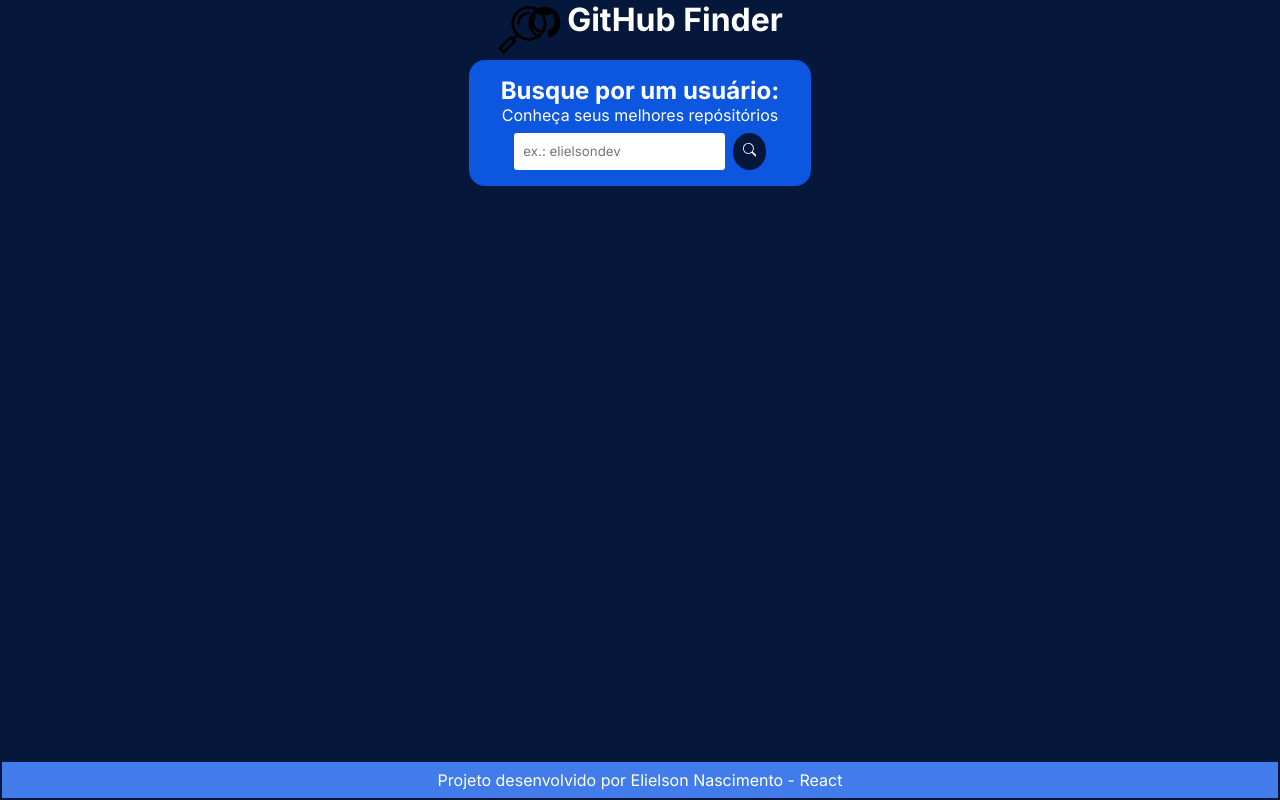
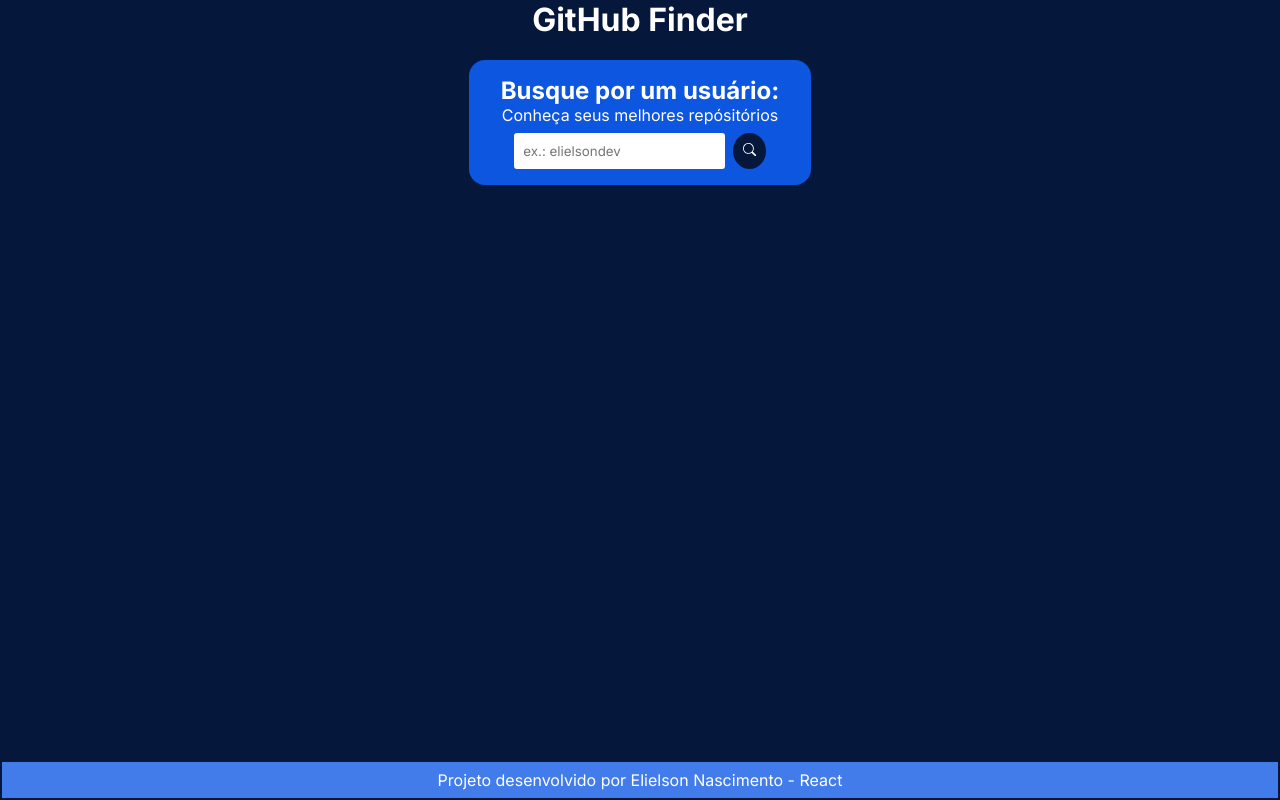
Before and after one commit to elielsondev/project-github-finder, a React (Vite) app: page / in a window 1280 px wide. Built offline with nearby package versions, Linux system fonts and the light colour scheme.

Commit message:
fix - remove image logo

```diff
--- a/src/components/Header.tsx
+++ b/src/components/Header.tsx
@@ -4,7 +4,6 @@
 function Header() {
   return (
     <header className='Header'>
-      <img src="../src/assets/logo-github-lupa.png" alt="Logo Github Finder" />
       <h1>GitHub Finder</h1>
     </header>
   )
```
Also changed, not shown: src/assets/logo-github-lupa.png (deleted).
